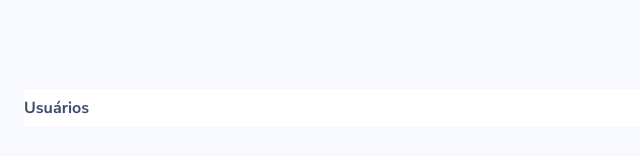
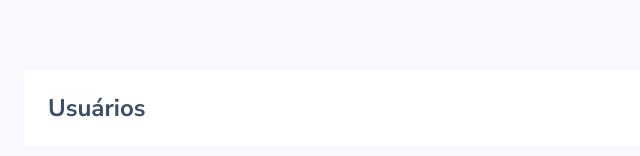
Before and after one commit to JSouza27/next-dashboard, a Next.js app: page / in a window 1280 px wide. Shown: the part 292-448 px from the top of the page, without its empty margins (0-640 px from the left). Built offline with nearby package versions, Linux system fonts and the light colour scheme.

Commit message:
feat: add style to title

```diff
--- a/src/components/Heading/index.ts
+++ b/src/components/Heading/index.ts
@@ -9,10 +9,10 @@ type HeadingProps = {
   level?: 1 | 2 | 3 | 4 | 5 | 6
 }
 
-export const Heading = styled('h1').attrs<HeadingProps>(({ level }) => ({
+export const Heading = styled.h1.attrs<HeadingProps>(({ level }) => ({
   as: `h${level}`
 }))<HeadingProps>`
-  ${({ color = "default", size = "medium", fontWeight = 700, lineHeight = 2.4}) => css`
+  ${({ color = "default", size = "medium", fontWeight = 700, lineHeight = 1.5}) => css`
     color: ${theme.colors[color]};
     font-size: ${theme.sizes[size]};
     font-weight: ${fontWeight};
--- a/src/template/UserList/index.tsx
+++ b/src/template/UserList/index.tsx
@@ -4,7 +4,11 @@ import * as S from './styles'
 export default function UserList() {
   return (
     <S.PageContainer>
-      <Heading>Usuários</Heading>
+      <S.HeadContainer>
+        <Heading level={3} size='large'>
+          Usuários
+        </Heading>
+      </S.HeadContainer>
     </S.PageContainer>
   )
 }
--- a/src/template/UserList/styles.ts
+++ b/src/template/UserList/styles.ts
@@ -10,3 +10,13 @@ export const PageContainer = styled.div`
     width: 100%;
   `}
 `
+
+export const HeadContainer = styled.div`
+  ${({ theme }) => css`
+    border-top-left-radius: ${theme.border.radius};
+    border-top-right-radius: ${theme.border.radius};
+    display: flex;
+    gap: 3rem;
+    padding: 2rem 2.4rem;
+  `}
+`
```
